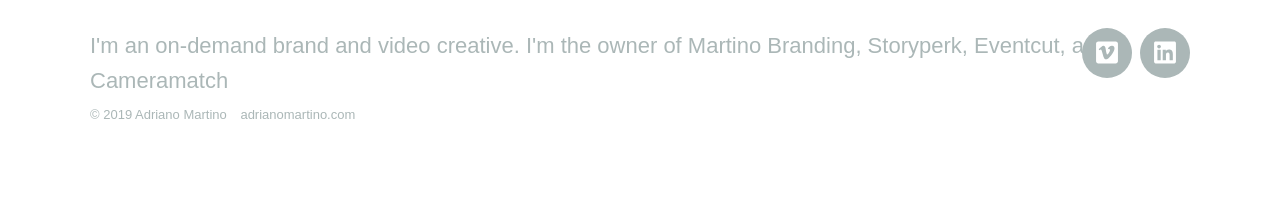
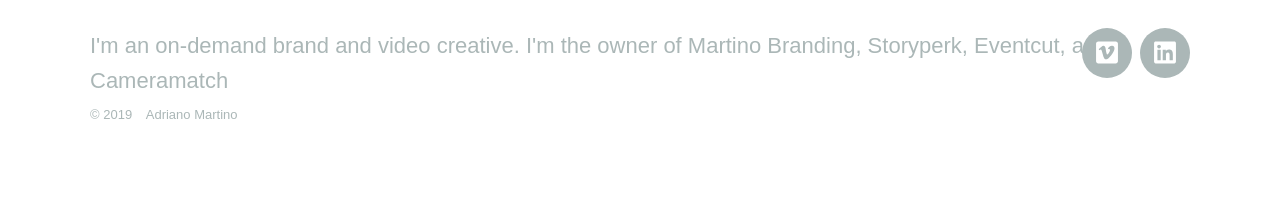
Before and after one commit to adrianomartino/amartino, a Jekyll site: the page built from index.html, in a window 1280 px wide. Shown: the part 1476-1674 px from the top of the page. Built offline with Jekyll 4.4.1, drawn with Linux system fonts in a browser that asks for light colours; nearby versions of some CDN libraries; some web fonts are replaced.

Commit message:
Update footer.html

```diff
--- a/_includes/footer.html
+++ b/_includes/footer.html
@@ -5,8 +5,8 @@
 		<p class="footer__text">{{ site.data.settings.footer_settings.footer_tagline }}</p>
 
 		<div class="footer__copyright">
-			<span>© {{ 'now' | date: "%Y" }} {{ site.data.settings.basic_settings.site_title }}</span>
-			<a href="https://adrianomartino.com" target="_blank">adrianomartino.com</a>
+			<span>© {{ 'now' | date: "%Y" }} <a href="https://adrianomartino.com"> {{ site.data.settings.basic_settings.site_title }}</a></span>
+
 		</div>
 
 		{% include socials.html %}
```
